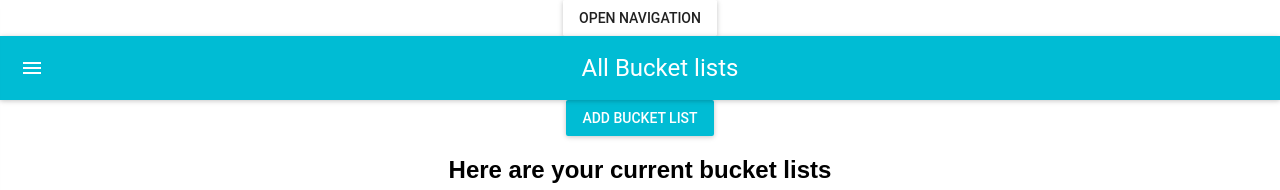
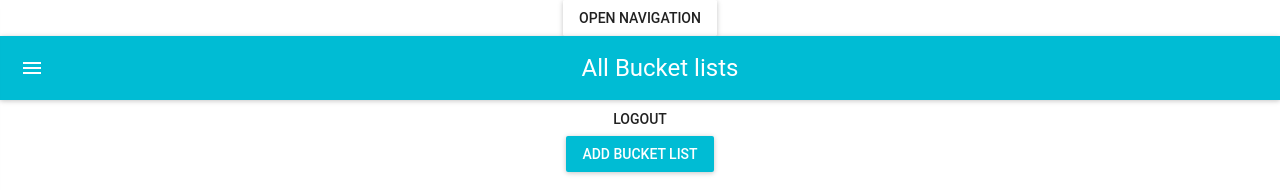
Before and after one commit to JayKay24/bucketlist-react, a React (Create React App) app: page /1/show-bucketlists in a window 1280 px wide. Shown: the top 190 px of the page. Built offline with nearby package versions, Linux system fonts and the light colour scheme; no server answers.

Commit message:
[FEATURE] Define a button to logout the user.

```diff
--- a/src/Showbucketlists.js
+++ b/src/Showbucketlists.js
@@ -24,6 +24,7 @@ class ShowBucketlists extends Component {
         this.editBucketList = this.editBucketList.bind(this);
         this.showItems = this.showItems.bind(this);
         this.handleAdd = this.handleAdd.bind(this);
+        this.handleLogout = this.handleLogout.bind(this);
     }
 
     editBucketList(id, name) {
@@ -55,6 +56,10 @@ class ShowBucketlists extends Component {
         this.props.history.push(`/${this.state.user_name}/add-bucketlist`);
     }
 
+    handleLogout (event){
+        this.props.history.push('/');
+        window.sessionStorage.access_token = '';
+    }
 
     getToken() {
         let access_token = window.sessionStorage.access_token;
@@ -70,6 +75,7 @@ class ShowBucketlists extends Component {
             });
         }
     }
+
     componentDidMount() {
         this.getToken();
 
@@ -100,6 +106,8 @@ class ShowBucketlists extends Component {
                         <NavigationDrawer/>
                         </div>
                         <AppBar title="All Bucket lists" />
+                        <FlatButton label="Logout" onClick={(event) => this.handleLogout(event)} />
+                        <br />
                         <RaisedButton label="Add Bucket list" primary={true} onClick={(event) => this.handleAdd(event)} />
                         <h2>Here are your current bucket lists</h2>
                         <div>
```
